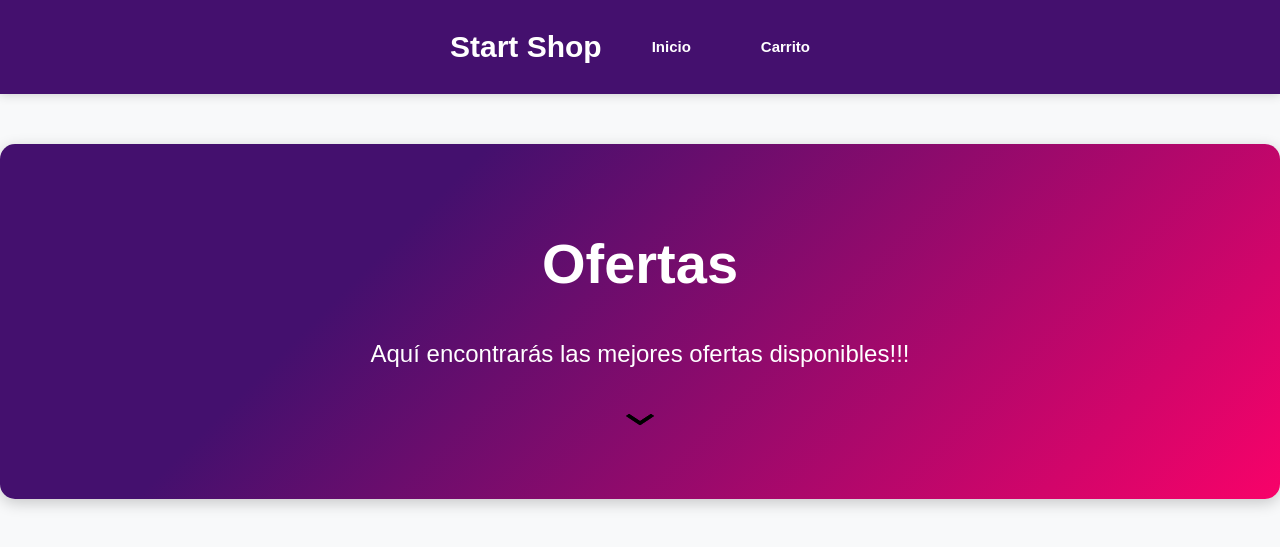
After one commit to JavierParedesDev/djangoTiendaTarea, a Django app: page /tienda/ofertas/ in a window 1280 px wide. The commit adds this page. Shown: the top 547 px of the page. Run offline with Django 5.2, Linux system fonts and the light colour scheme; some libraries are stand-ins or nearby versions.

Commit message:
vista_ofertas

```diff
--- /dev/null
+++ b/tienda/static/css/style_ofertas.css
@@ -0,0 +1,22 @@
+body {
+    background-color: #f8f9fa;
+    font-family: 'Arial', sans-serif;
+}
+.banner {
+    background: linear-gradient(135deg, #44106e 30%, #f80269 100%);
+    color: white;
+    padding: 50px 0;
+    text-align: center;
+    border-radius: 15px;
+    margin: 50px 0;
+    box-shadow: 0 4px 15px rgba(0, 0, 0, 0.2);
+}
+.banner h1 {
+    font-size: 3.5rem;
+    font-weight: bold;
+    margin-bottom: 20px;
+}
+.banner p {
+    font-size: 1.5rem;
+    margin-bottom: 0;
+}
--- a/tienda/templates/tienda/home.html
+++ b/tienda/templates/tienda/home.html
@@ -18,6 +18,9 @@
             <ul>
                 <li>
                     <a href="{% url 'home' %}">Inicio</a>
+                </li>
+                <li>
+                    <a href="{% url 'ofertas' %}">Ofertas</a>  <!-- Nuevo enlace a Ofertas -->
                 </li>
                 <li>
                     <a href="{% url 'ver_carrito' %}">Carrito</a>
--- /dev/null
+++ b/tienda/templates/tienda/ofertas.html
@@ -0,0 +1,48 @@
+<!DOCTYPE html>
+<html>
+<head>
+    <title>{% block title %}Dashboard{% endblock %}</title>
+    {% load static %}
+    <link rel="stylesheet" type="text/css" href="{% static 'css/style_home.css' %}">
+    <link rel="stylesheet" type="text/css" href="{% static 'css/style_ofertas.css' %}">
+</head>
+<body>
+    <nav class="nav">
+        <h1><a class="nav-a" href="{% url 'home' %}">Start Shop</a></h1>
+        <div>
+            <ul>
+                <li>
+                    <a href="{% url 'home' %}">Inicio</a>
+                </li>
+                <li>
+                    <a href="{% url 'ver_carrito' %}">Carrito</a>
+                </li>
+        </div>
+    </nav>
+    <div class="container">
+        <div class="banner">
+            <h1>Ofertas</h1>
+            <p>Aquí encontrarás las mejores ofertas disponibles!!!</p>
+            <a id="productos" class="button">
+                <i class="fas fa-arrow-down"><img src="{% static 'img/flecha.png' %}" alt="" style="width: 30px; height: 20px;"></i>
+            </a>
+        </div>
+        <!-- Agrega aquí el contenido de las ofertas -->
+    </div>
+    <script>
+        const button = document.querySelector('.button');
+
+        button.addEventListener('click', () => {
+            const productsSection = document.getElementById('productos');
+            const sectionTop = productsSection.offsetTop;
+            window.scrollTo({
+                top: sectionTop,
+                behavior: 'smooth'
+            });
+        });
+    </script>
+    <script src="https://code.jquery.com/jquery-3.5.1.slim.min.js"></script>
+    <script src="https://cdn.jsdelivr.net/npm/@popperjs/core@2.5.4/dist/umd/popper.min.js"></script>
+    <script src="https://stackpath.bootstrapcdn.com/bootstrap/4.5.2/js/bootstrap.min.js"></script>
+</body>
+</html>
--- a/tienda/urls.py
+++ b/tienda/urls.py
@@ -22,6 +22,7 @@ urlpatterns = [
     path('procesar-pago/', views.procesar_pago, name='procesar_pago'),
     path('login/', views.login_view, name='login'),
     path('editar-producto/<int:producto_id>/', views.editar_producto, name='editar_producto'),
+    path('ofertas/', views.ofertas, name='ofertas'),
 ]
 if settings.DEBUG:
     urlpatterns += static(settings.MEDIA_URL, document_root=settings.MEDIA_ROOT)
--- a/tienda/views.py
+++ b/tienda/views.py
@@ -198,3 +198,6 @@ def procesar_pago(request):
 
     # Si no es un POST, probablemente deberías manejarlo de otra manera (por ejemplo, redirigiendo a una página de error)
     return redirect('home')  # Redirige a la página de inicio o a otra página apropiada
+
+def ofertas(request):
+    return render(request, 'tienda/ofertas.html')
```
Also changed, not shown: db.sqlite3.
